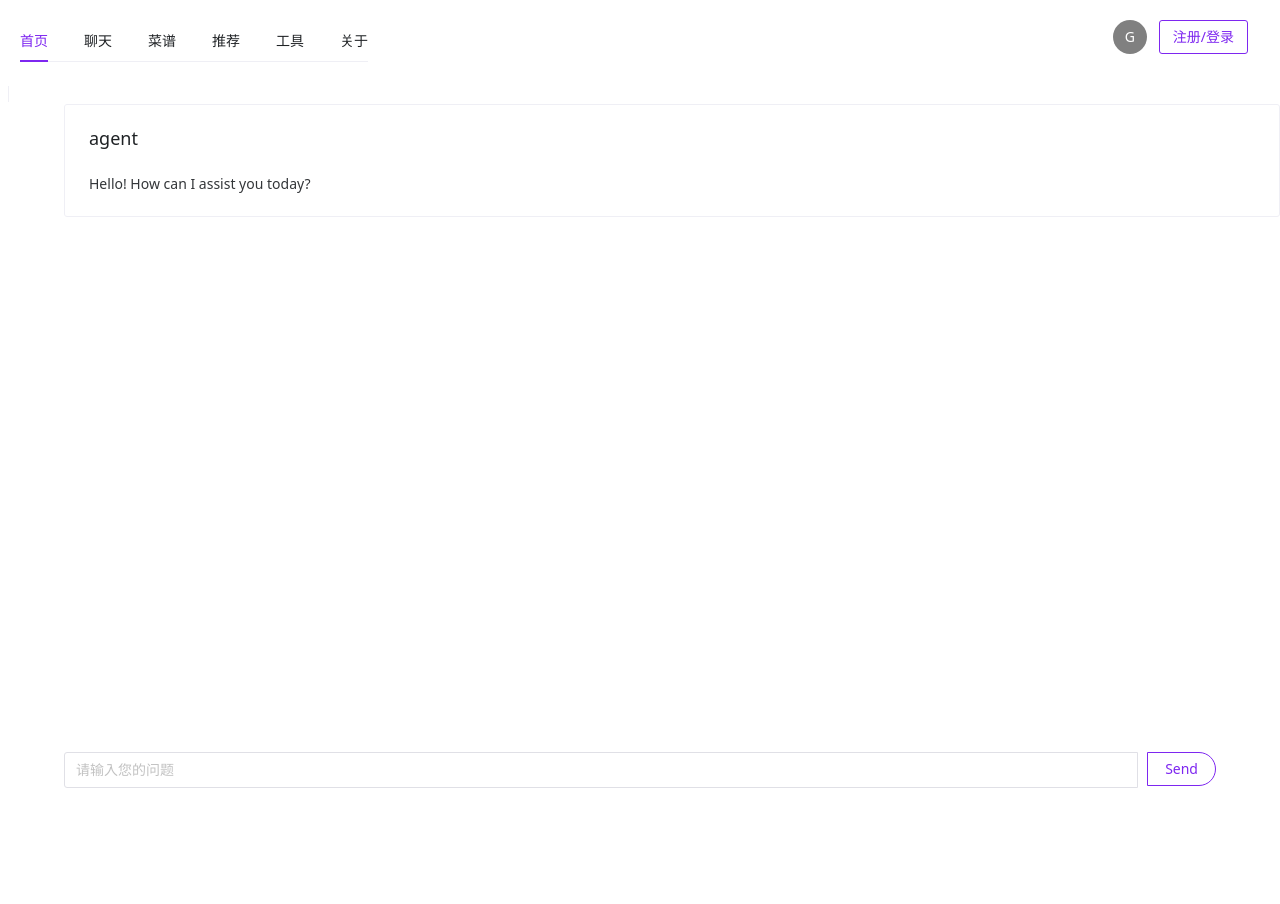
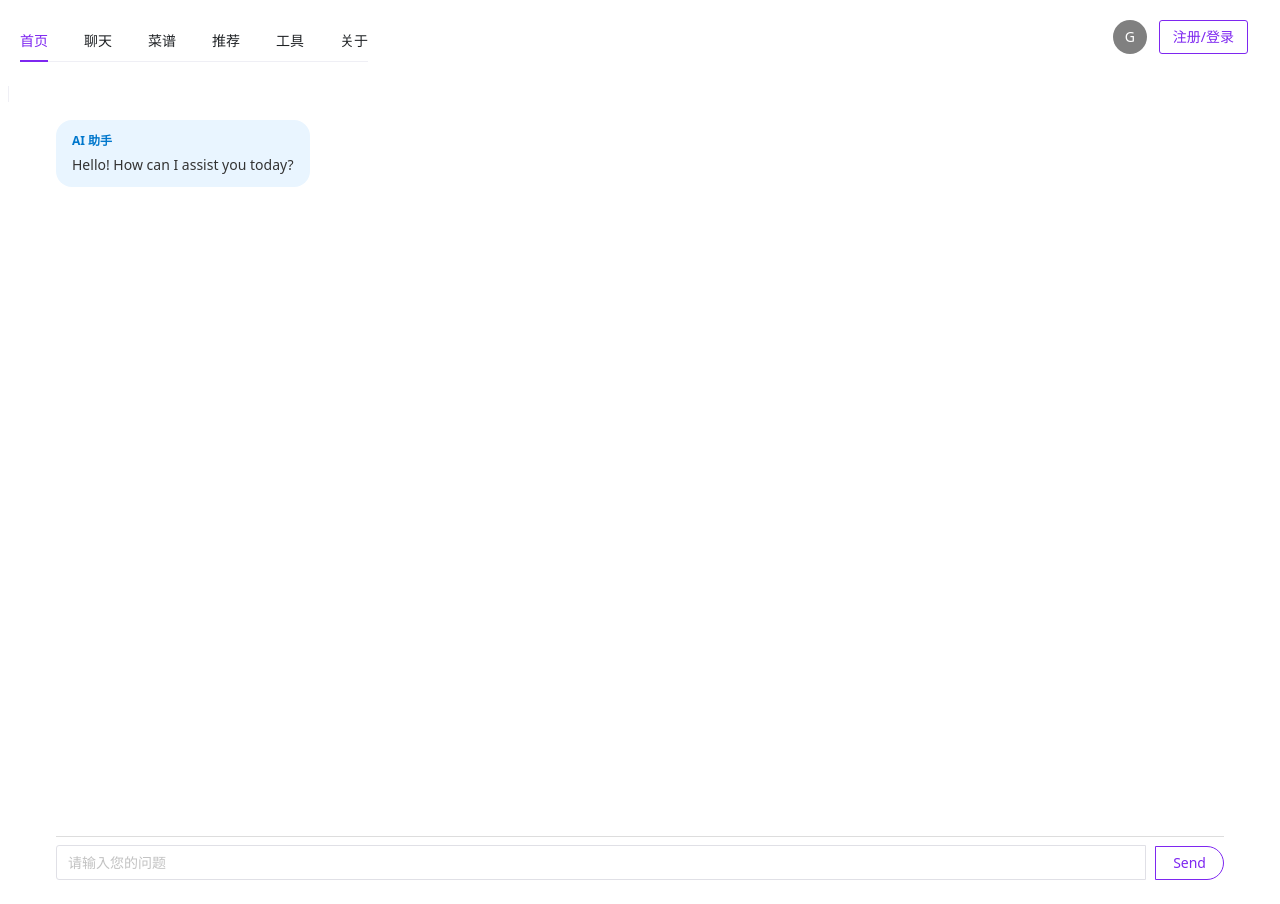
Before and after one commit to Yifan-Guan/RecipeRecommend, a Vue app in the folder vue-ui/: page /chat in a window 1280 px wide. Before the commit the page ends 852 px from the top, so only its background shows below. Built offline with nearby package versions, Linux system fonts and the light colour scheme; the HTML template or start-up script is replaced by a standard one.

Commit message:
Update Chat.vue

```diff
--- a/vue-ui/src/pages/Chat.vue
+++ b/vue-ui/src/pages/Chat.vue
@@ -1,43 +1,62 @@
 <template>
-<n-flex vertical>
+  <n-flex vertical class="chat-container">
     <div class="message-view">
-    <n-flex vertical>
-        <n-scrollbar ref="scrollbarRef" style="height: 80vh; overflow-y: auto;">
-        <n-card
-        v-for="(message) in messagesList"
-        :key="nanoid()"
-        :title="message.role"
+      <n-scrollbar ref="scrollbarRef" class="message-scroll">
+        <div class="message-list">
+          <div
+            v-for="(message, index) in messagesList"
+            :key="index"
+            :class="['chat-bubble', message.role === 'user' ? 'user' : 'agent']"
           >
+            <div class="chat-name">
+              {{ message.role === 'user' ? '我' : 'AI 助手' }}
+            </div>
+            <div class="chat-content">
               {{ message.content }}
-        </n-card>
+            </div>
+          </div>
+        </div>
       </n-scrollbar>
-    </n-flex>
     </div>
-    <n-input-group class="chat-message-send">
-        <n-input round placeholder = "请输入您的问题"
+
+    <div class="chat-input-area">
+      <n-input-group class="chat-input-group">
+        <n-input
+          round
           type="textarea"
-            :autosize="{maxRows: 5}"
+          placeholder="请输入您的问题"
           v-model:value="currentUserMessage"
+          :autosize="{ maxRows: 5 }"
           @keyup.enter="sendUserMessage"
-            class="chat-message-send-input"
+          class="chat-input"
         />
-        <n-button ghost round
+        <n-button
+          ghost
+          round
           type="primary"
           @click="sendUserMessage"
-            class="chat-message-send-button"
-            >Send</n-button>
+          class="chat-send-button"
+        >
+          Send
+        </n-button>
       </n-input-group>
-
+    </div>
   </n-flex>
 </template>
 
-<script lang="ts"> export default {name:"Chat"}</script>
+
+<script lang="ts">
+export default {
+  name: "Chat"
+}
+</script>
+
 <script setup lang="ts">
-import {NCard, NInputGroup ,NFlex, NButton, NInput, NScrollbar} from 'naive-ui'
-import {ref, reactive, nextTick} from 'vue'
-import {nanoid} from 'nanoid'
-import {type ChatMessage} from '@/types'
-import {sendMessageToOpenAI, getContentFromOpenAIResponse} from '@/hooks/chat-with-openai'
+import { NCard, NInputGroup, NFlex, NButton, NInput, NScrollbar } from 'naive-ui'
+import { ref, reactive, nextTick } from 'vue'
+import { nanoid } from 'nanoid'
+import { type ChatMessage } from '@/types'
+import { sendMessageToOpenAI, getContentFromOpenAIResponse } from '@/hooks/chat-with-openai'
 
 let currentUserMessage = ref("")
 let scrollbarRef = ref()
@@ -48,66 +67,137 @@ let messagesList: Array<ChatMessage> = reactive([
   }
 ])
 
-// 滚动到底部的函数
 function scrollToBottom() {
   nextTick(() => {
-        if (scrollbarRef.value) {
-            scrollbarRef.value.scrollTo({
-                top: -100,
+    const scrollbar = scrollbarRef.value
+    if (scrollbar?.scrollTo) {
+      scrollbar.scrollTo({
+        top: Number.MAX_SAFE_INTEGER,
         behavior: 'smooth'
-            });
+      })
     }
-    });
+  })
 }
 
+
 async function sendUserMessage() {
-    console.log("sendUserMessage", currentUserMessage.value);
-    if (currentUserMessage.value) {
+  if (currentUserMessage.value.trim()) {
     let sendMessage = currentUserMessage.value
-        currentUserMessage.value = "";
+    currentUserMessage.value = ""
     messagesList.push({
       role: "user",
       content: sendMessage
     });
-        scrollToBottom(); // 添加用户消息后滚动到底部
+    scrollToBottom()
 
     messagesList.push({
       role: "agent",
       content: "正在思考中..."
     });
-        scrollToBottom(); // 添加思考消息后滚动到底部
+    scrollToBottom()
 
-        let agentResponse = await sendMessageToOpenAI(sendMessage);
+    let agentResponse = await sendMessageToOpenAI(sendMessage)
     if (agentResponse) {
       await getContentFromOpenAIResponse(agentResponse, messagesList)
-            scrollToBottom(); // 获取到回复后滚动到底部
-        }
-        else {
-            messagesList[messagesList.length - 1].content = "请求失败，请稍后再试";
-            scrollToBottom(); // 显示错误消息后滚动到底部
+      scrollToBottom()
+    } else {
+      messagesList[messagesList.length - 1].content = "请求失败，请稍后再试"
+      scrollToBottom()
     }
   }
 }
-
 </script>
 
-<style scope>
+<style scoped>
+.chat-container {
+  height: 100vh;
+  display: flex;
+  flex-direction: column;
+  justify-content: space-between;
+  background-color: white;
+  padding: 16px;
+  box-sizing: border-box;
+  max-width: 1200px;
+  margin: 0 auto;
+}
+
 .message-view {
-    margin-left: 5%;
+  flex: 1;
+  overflow: hidden;
+  margin-bottom: 12px;
 }
-.chat-message-send {
-    left: 0;
-    bottom: 0;
-    margin-bottom: 5%;
-    margin-left: 5%;
-    margin-right: 5%;
-    width: 90%;
+
+.message-scroll {
+  height: 100%;
+  padding: 8px 16px;
 }
-.chat-message-send-input {
-    width:50%;
-    margin-right: 10px;
+
+.message-list {
+  display: flex;
+  flex-direction: column;
+  gap: 12px;
 }
-.chat-message-send-button {
-    margin-left: 10px;
+
+.chat-bubble {
+  max-width: 70%;
+  padding: 12px 16px;
+  border-radius: 16px;
+  font-size: 14px;
+  line-height: 1.5;
+  word-wrap: break-word;
+  display: flex;
+  flex-direction: column;
+}
+
+.chat-bubble.agent {
+  align-self: flex-start;
+  background-color: #e9f5ff;
+  color: #333;
+}
+
+.chat-bubble.user {
+  align-self: flex-end;
+  background-color: #d1f2eb;
+  color: #111;
+}
+
+.chat-name {
+  font-size: 12px;
+  font-weight: bold;
+  margin-bottom: 4px;
+  color: #666;
+}
+
+.chat-bubble.agent .chat-name {
+  text-align: left;
+  color: #0077cc;
+}
+
+.chat-bubble.user .chat-name {
+  text-align: right;
+  color: #00aa88;
+}
+
+.chat-content {
+  white-space: pre-wrap;
+}
+
+.chat-input-area {
+  padding: 8px 0;
+  border-top: 1px solid #ddd;
+}
+
+.chat-input-group {
+  display: flex;
+  align-items: flex-end;
+  gap: 10px;
+}
+
+.chat-input {
+  flex: 1;
+}
+
+.chat-send-button {
+  flex-shrink: 0;
 }
 </style>
```
Lines whose indentation alone changed are shown as unchanged.
